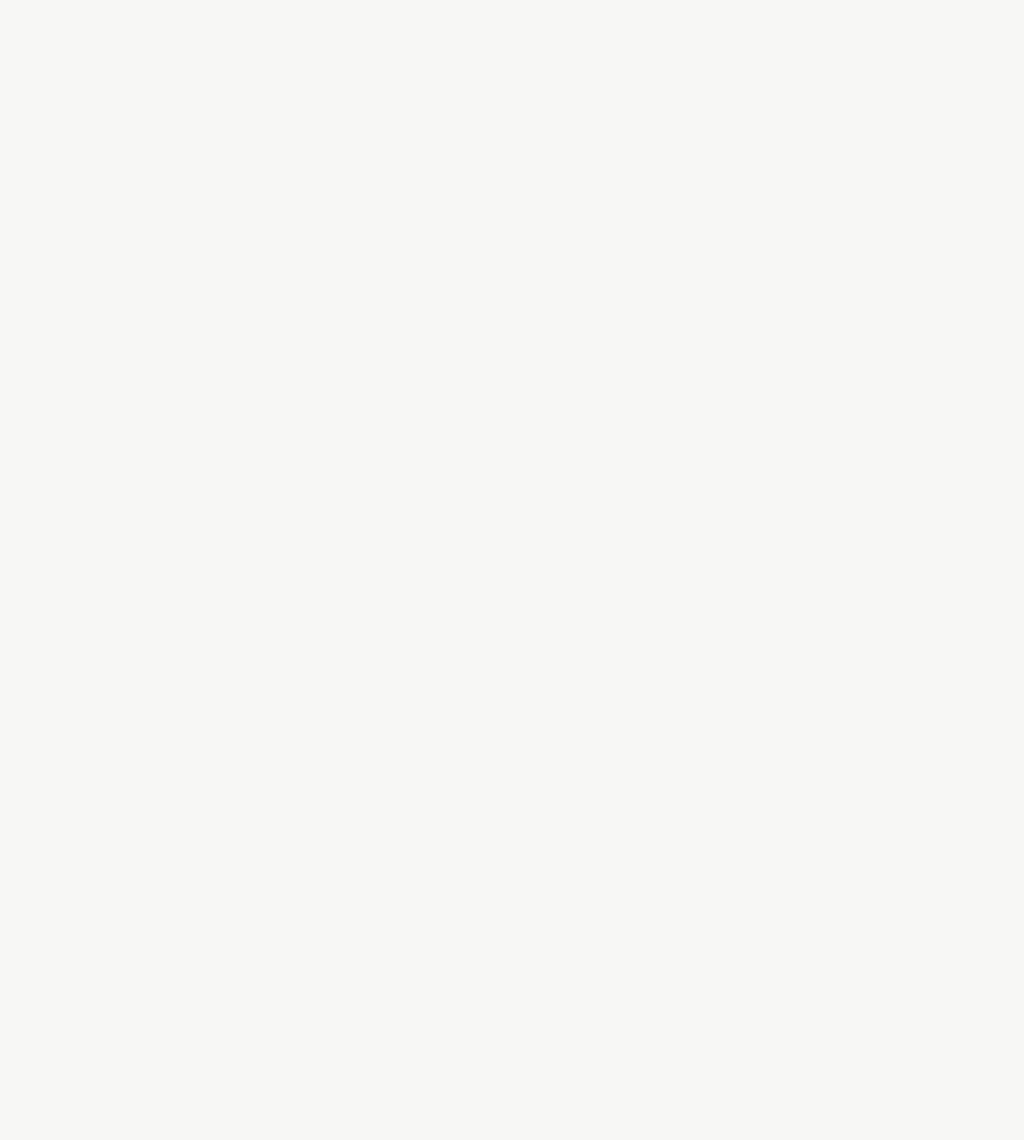
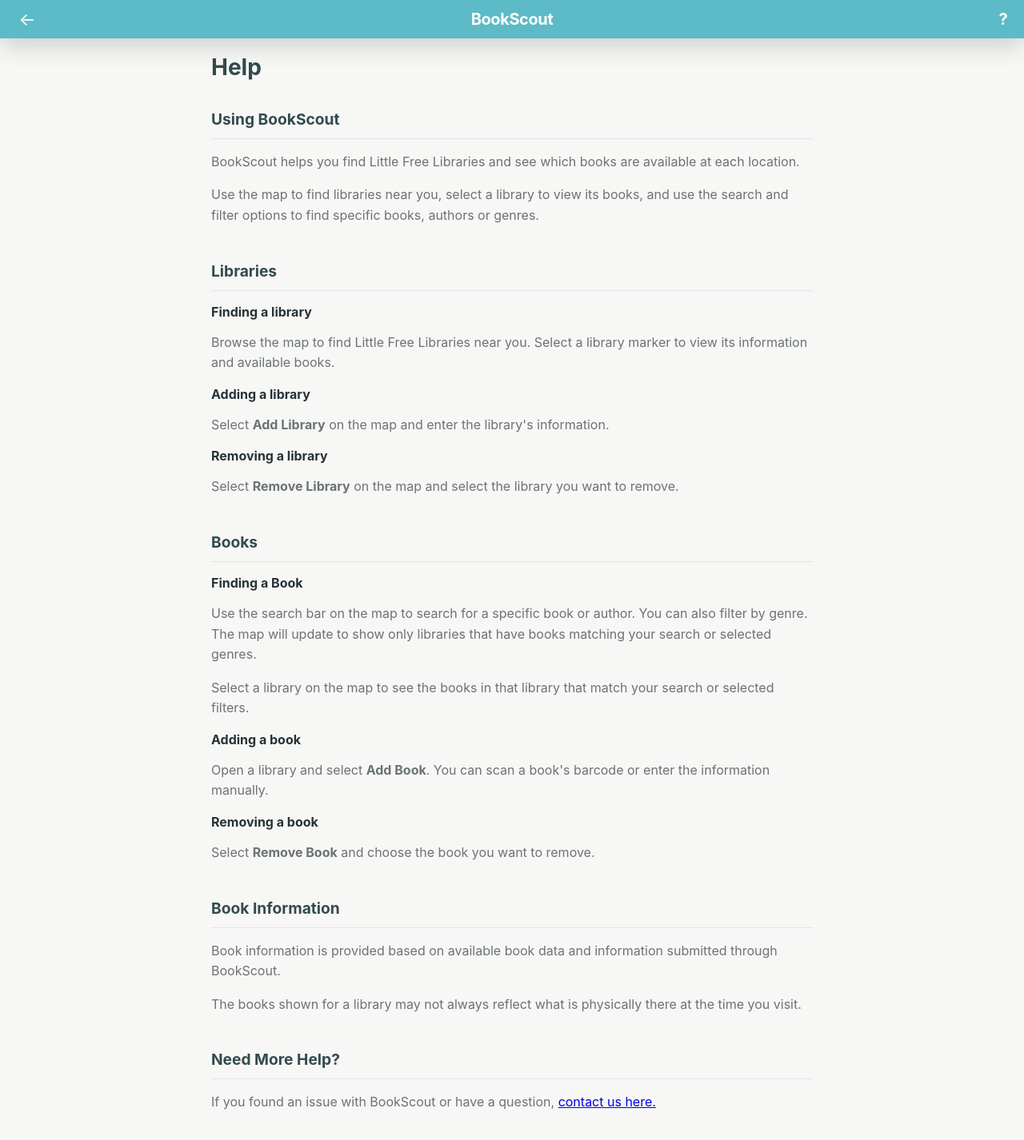
Before and after one commit to lawto066/BookScout, a React (Vite) app: page /help in a window 1280 px wide. Before the commit this address had no page. Shown: the top 1426 px of the page at 80% size. Before the commit the page ends 800 px from the top, so only its background shows below. Built offline with nearby package versions, Linux system fonts and the light colour scheme.

Commit message:
help page

```diff
--- a/src/App.css
+++ b/src/App.css
@@ -104,18 +104,15 @@ body,
 
   padding: 0;
 
-  border: 1px solid rgba(255, 255, 255, 0.7);
+  border: none;
+
   border-radius: 50%;
 
-  background: rgba(255, 255, 255, 0.12);
+  background: var(--teal);
   color: white;
 
   font-size: 1.375rem;
   line-height: 1;
-
-  transition:
-    background 0.2s ease,
-    transform 0.2s ease;
 }
 
 #navbar-back:hover {
@@ -125,3 +122,41 @@ body,
 #navbar-back:active {
   transform: translateY(-50%) scale(0.94);
 }
+
+#navbar-help {
+  position: absolute;
+  right: 0.5rem;
+  top: 50%;
+
+  transform: translateY(-50%);
+
+  width: 2.25rem;
+  height: 2.25rem;
+
+  display: flex;
+  align-items: center;
+  justify-content: center;
+
+  padding: 0;
+
+  border: none;
+
+  border-radius: 50%;
+
+  background: var(--teal);
+  color: white;
+
+  font-size: 1.25rem;
+  font-weight: 700;
+  line-height: 1;
+
+  cursor: pointer;
+}
+
+#navbar-help:hover {
+  background: rgba(255, 255, 255, 0.22);
+}
+
+#navbar-help:active {
+  transform: translateY(-50%) scale(0.94);
+}
--- a/src/App.jsx
+++ b/src/App.jsx
@@ -3,6 +3,7 @@ import { BrowserRouter, Routes, Route } from 'react-router-dom'
 import MapPage from './pages/MapPage'
 import LibraryPage from './pages/LibraryPage'
 import BookPage from './pages/BookPage'
+import HelpPage from "./pages/HelpPage";
 
 function App() {
   return (
@@ -11,6 +12,7 @@ function App() {
         <Route path="/" element={<MapPage />} />
         <Route path="/library/:id" element={<LibraryPage />} />
         <Route path="/book" element={<BookPage />} />
+        <Route path="/help" element={<HelpPage />} />
       </Routes>
     </BrowserRouter>
   )
--- a/src/components/Navbar.jsx
+++ b/src/components/Navbar.jsx
@@ -1,14 +1,16 @@
 import { useNavigate } from 'react-router-dom'
 
-function Navbar({ showBack = false }) {
+function Navbar({ showBack = false, backTo = "/" }) {
   const navigate = useNavigate();
 
   return (
     <nav id="navbar">
 
-      {showBack && (<button id="navbar-back" onClick={() => navigate(-1)}>←</button>)}
+      {showBack && (<button id="navbar-back" onClick={() => navigate(backTo)}>←</button>)}
 
       <h2>BookScout</h2>
+
+      <button id="navbar-help" onClick={() => navigate("/help")}>?</button>
 
     </nav>
   );
--- a/src/pages/BookPage.jsx
+++ b/src/pages/BookPage.jsx
@@ -8,7 +8,7 @@ function BookPage() {
 
     return (
     <div id="book-page">
-        <Navbar showBack />
+        <Navbar showBack backTo={`/library/${book.library_id}`}/>
 
         <div id="book-details">
         <img src={book.cover_image ? (book.cover_image.startsWith("http") ? book.cover_image : `/books/${book.cover_image}`) : "/books/book_not_found.jpg"} alt={book.title} />
--- /dev/null
+++ b/src/pages/HelpPage.css
@@ -0,0 +1,115 @@
+/* =========================
+   Help Page
+========================= */
+#help-page {
+    width: 100%;
+    max-width: 50rem;
+
+    margin: 0 auto;
+    padding: 2rem 1.5rem;
+    padding-top: 3rem;
+}
+
+#help-page h1 {
+    margin-bottom: 1.5rem;
+
+    color: var(--green);
+
+    font-size: 1.75rem;
+}
+
+.help-section {
+    margin-bottom: 2rem;
+}
+
+.help-section h2 {
+    position: sticky;
+    top: 3rem;
+
+    padding: 0.75rem 0;
+
+    background: var(--background);
+
+    border-bottom: 1px solid var(--border);
+
+    color: var(--green);
+
+    font-size: 1.2rem;
+
+    z-index: 10;
+}
+
+
+.help-section h3 {
+    margin-top: 1rem;
+    margin-bottom: 0.35rem;
+
+    color: var(--text);
+
+    font-size: 1rem;
+}
+
+.help-section p {
+    margin-bottom: 0.75rem;
+
+    color: var(--text-muted);
+
+    line-height: 1.6;
+}
+
+#help-form {
+    display: flex;
+    flex-direction: column;
+
+    gap: 1rem;
+
+    margin-top: 1.25rem;
+}
+
+#help-form label {
+    display: flex;
+    flex-direction: column;
+
+    gap: 0.4rem;
+
+    color: var(--text);
+
+    font-weight: 600;
+}
+
+#help-form input,
+#help-form textarea {
+    width: 100%;
+
+    padding: 0.75rem;
+
+    border: 1px solid var(--border);
+    border-radius: var(--radius-sm);
+
+    background: var(--surface);
+
+    color: var(--text);
+
+    font: inherit;
+}
+
+#help-form textarea {
+    resize: vertical;
+}
+
+#help-form button {
+    width: 100%;
+
+    padding: 0.75rem;
+
+    border: none;
+    border-radius: var(--radius-sm);
+
+    background: var(--green);
+    color: white;
+
+    font: inherit;
+    font-weight: 600;
+
+    cursor: pointer;
+}
--- /dev/null
+++ b/src/pages/HelpPage.jsx
@@ -0,0 +1,105 @@
+import "./HelpPage.css";
+
+import Navbar from '../components/Navbar'
+
+function HelpPage() {
+  return (
+    <main id="help-page">
+      <Navbar showBack backTo="/"/>
+
+      <h1>Help</h1>
+
+      <section className="help-section">
+        <h2>Using BookScout</h2>
+
+        <p>
+          BookScout helps you find Little Free Libraries and see which books
+          are available at each location.
+        </p>
+
+        <p>
+          Use the map to find libraries near you, select a library to view
+          its books, and use the search and filter options to find specific
+          books, authors or genres.
+        </p>
+      </section>
+
+      <section className="help-section">
+        <h2>Libraries</h2>
+
+        <h3>Finding a library</h3>
+        <p>
+          Browse the map to find Little Free Libraries near you. Select a library marker to view its information and available books.
+        </p>
+
+        <h3>Adding a library</h3>
+        <p>
+          Select <strong>Add Library</strong> on the map and enter the
+          library's information.
+        </p>
+
+        <h3>Removing a library</h3>
+        <p>
+        Select <strong>Remove Library</strong> on the map and select the
+        library you want to remove.
+        </p>
+      </section>
+
+      <section className="help-section">
+        <h2>Books</h2>
+
+        <h3>Finding a Book</h3>
+
+        <p>
+            Use the search bar on the map to search for a specific book or author.
+            You can also filter by genre. The map will update to show only libraries
+            that have books matching your search or selected genres.
+        </p>
+
+        <p>
+            Select a library on the map to see the books in that library that match your search
+            or selected filters.
+        </p>
+
+        <h3>Adding a book</h3>
+        <p>
+          Open a library and select <strong>Add Book</strong>. You can scan
+          a book's barcode or enter the information manually.
+        </p>
+
+        <h3>Removing a book</h3>
+        <p>
+          Select <strong>Remove Book</strong> and choose the book you want
+          to remove.
+        </p>
+
+      </section>
+
+      <section className="help-section">
+        <h2>Book Information</h2>
+
+        <p>
+          Book information is provided based on available book data and
+          information submitted through BookScout.
+        </p>
+
+        <p>
+          The books shown for a library may not always reflect what is
+          physically there at the time you visit.
+        </p>
+      </section>
+
+      <section className="help-section">
+        <h2>Need More Help?</h2>
+
+        <p>
+            If you found an issue with BookScout or have a question,{" "}
+            <a href="mailto:mnlawton@icloud.com">contact us here.</a>
+        </p>
+    </section>
+
+    </main>
+  );
+}
+
+export default HelpPage;
--- a/src/pages/LibraryPage.jsx
+++ b/src/pages/LibraryPage.jsx
@@ -74,7 +74,7 @@ function LibraryPage() {
     if (libraryNotFound) {
         return (
             <div id="library-page">
-                <Navbar showBack />
+                <Navbar showBack backTo="/"/>
 
                 <div id="library-not-found">
                     <p>Library not found.</p>
@@ -89,7 +89,7 @@ function LibraryPage() {
 
     return (
         <div id="library-page">
-            <Navbar showBack />
+            <Navbar showBack backTo="/"/>
 
             <div id="library-header">
                 <h1>{library.name.split("#")[0].trim()}</h1>
```
Also changed, not shown: public/help.svg (added).
